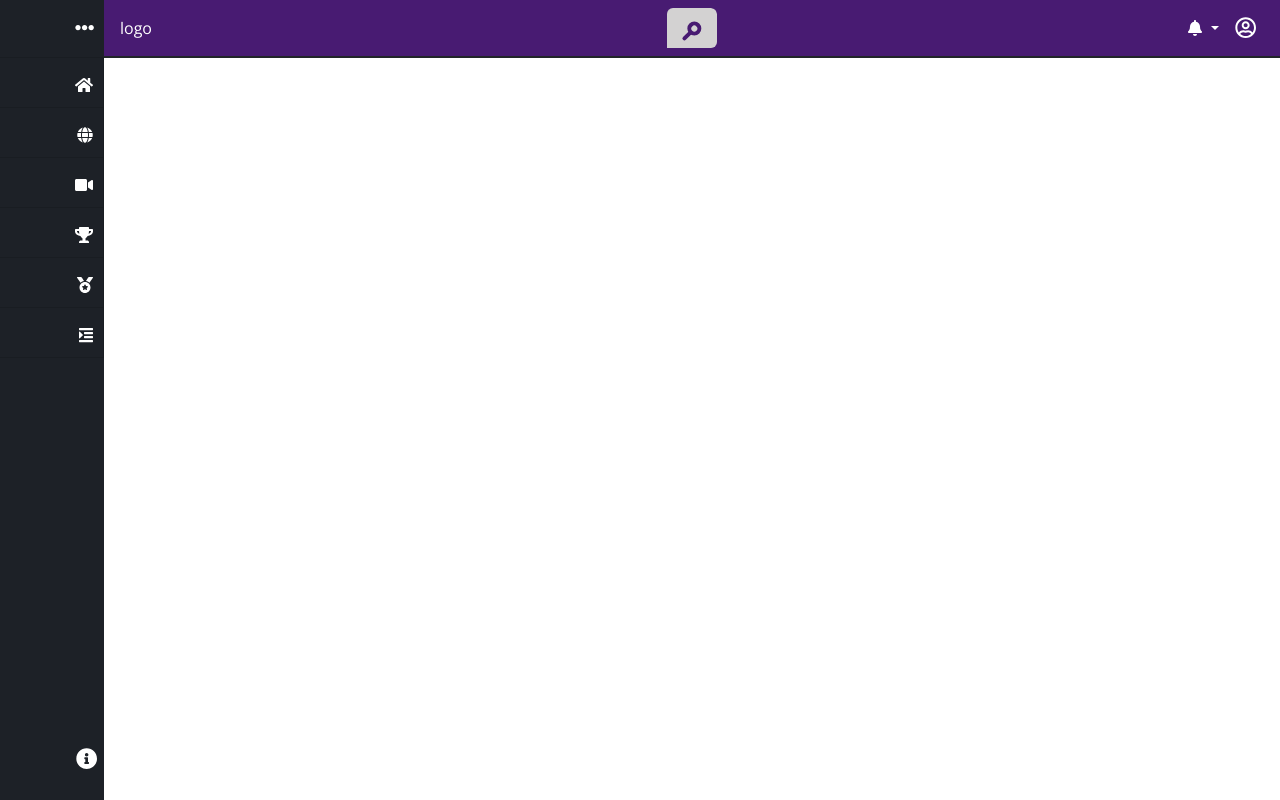
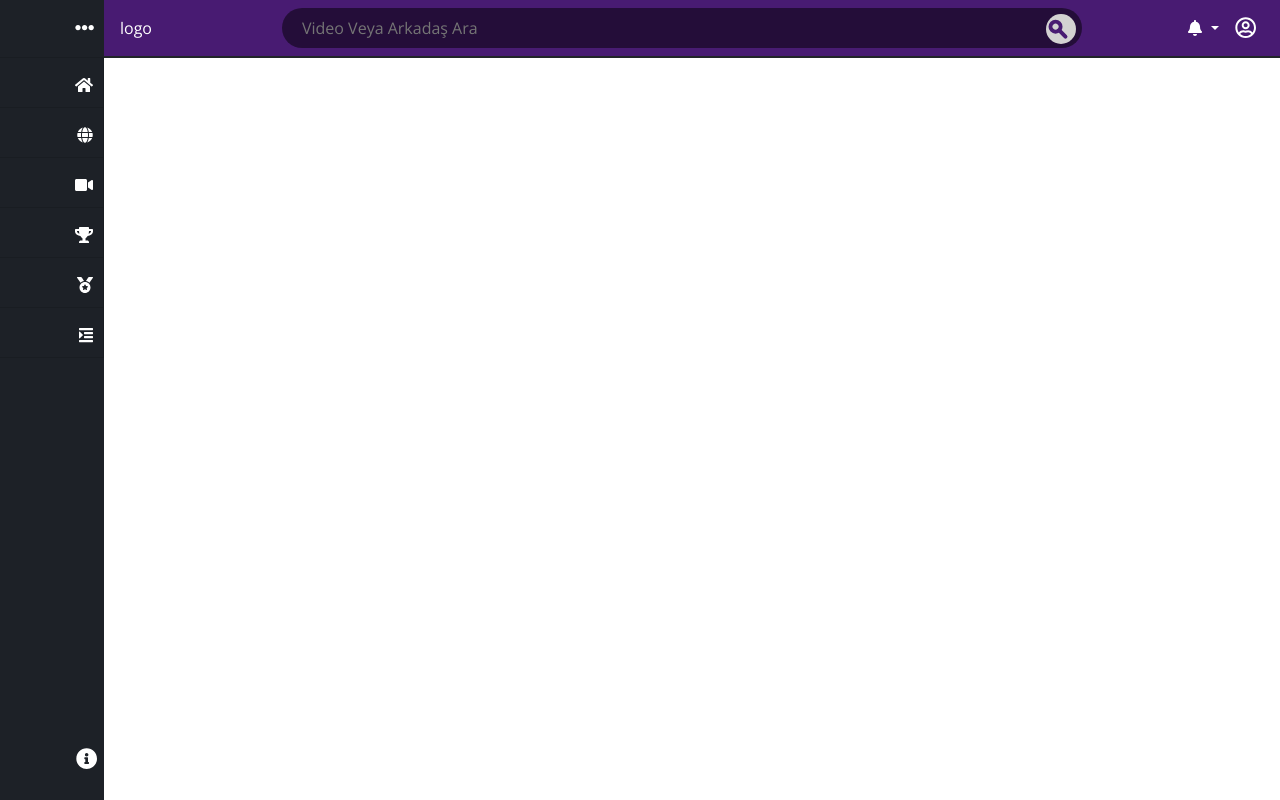
Before and after one commit to the-awakening/Awakening-script, a PHP site: page / in a window 1280 px wide. Run offline with PHP 8.4, Linux system fonts and the light colour scheme; some libraries are stand-ins or nearby versions.

Commit message:
Add files via upload

```diff
--- /dev/null
+++ b/content.php
@@ -0,0 +1,8 @@
+ <!--<section class=" " style="height: 500px; width: 1000px; background-color: black; position: absolute;  top: 250px; left: 350px;">
+
+ </section>-->
+ <div class="container w-25 p-3">
+ 	<div class="row ">
+
+ 	</div>
+ </div>
--- a/css/front/colors.css
+++ b/css/front/colors.css
@@ -65,3 +65,12 @@
 	border-color: #1d2127 !important;
 	border-bottom: 2px solid !important;
 }
+ .bg_modal_head{
+ 	background-color: #481b72 !important;
+ }
+ .bg_modal_button{
+ 	background-color: rgba(0,0,0,.2) !important; /*transparan yapıyo rengi */
+ }
+  .bg_modal_button:hover{
+ 	background-color: #6828a3 !important;
+ }
--- a/css/front/resolution.css
+++ b/css/front/resolution.css
@@ -63,6 +63,7 @@
 	}
 
 }
+/*tam çalışmıyo*/
 @media only screen and (min-device-width: 768px) and (max-device-width: 1024px) {
 	#sidebar-wrapper {
 		min-width: 41vh !important;
--- a/css/front/style.css
+++ b/css/front/style.css
@@ -117,7 +117,7 @@ html,body{
 	transition: all 0.3s ease-in-out;
 }
 /*textboxun kendisi*/
-.search-wrapper.active .input-holder {
+.search-wrapper .input-holder {
 	border-radius: 50px;
 	width:800px;
 	background: rgba(0,0,0,0.5);
@@ -156,7 +156,7 @@ html,body{
 	-moz-transition-delay: 0.3s;
 	transition-delay: 0.3s;
 }
-.search-wrapper.active .input-holder .search-input {
+.search-wrapper  .input-holder .search-input {
 	opacity: 1;
 	-webkit-transform: translate(0, 10px);
 	-moz-transform: translate(0, 10px);
@@ -180,7 +180,7 @@ html,body{
 	transition: all 0.3s ease-in-out;
 }
 /*textboxun sağındaki yuvarlak yer*/
-.search-wrapper.active .input-holder .search-icon {
+.search-wrapper  .input-holder .search-icon {
 	width: 30px;
 	height:30px;
 	margin: 6px;
@@ -200,7 +200,7 @@ html,body{
 	transition: all .4s cubic-bezier(0.650, -0.600, 0.240, 1.650);
 
 }
-.search-wrapper.active .input-holder .search-icon span {
+.search-wrapper  .input-holder .search-icon span {
 	-webkit-transform: rotate(-45deg);
 	-moz-transform: rotate(-45deg);
 	transform: rotate(-45deg);
@@ -227,54 +227,8 @@ html,body{
 	border: 4px solid #481b72; /*büyütecin rengi*/
 }
 
-.search-wrapper .close {
-	position: absolute;
-	z-index: 1;
-	top:14px;
-	right:20px;
-	width:25px;
-	height:25px;
-	cursor: pointer;
-	-webkit-transform: rotate(-180deg);
-	-moz-transform: rotate(-180deg);
-	transform: rotate(-180deg);
-	-webkit-transition: all .3s cubic-bezier(0.285, -0.450, 0.935, 0.110);
-	-moz-transition: all .3s cubic-bezier(0.285, -0.450, 0.935, 0.110);
-	transition: all .3s cubic-bezier(0.285, -0.450, 0.935, 0.110);
-	-webkit-transition-delay: 0.2s;
-	-moz-transition-delay: 0.2s;
-	transition-delay: 0.2s;
-}
-.search-wrapper.active .close {
-	right:-50px;
-	-webkit-transform: rotate(45deg);
-	-moz-transform: rotate(45deg);
-	transform: rotate(45deg);
-	-webkit-transition: all .6s cubic-bezier(0.000, 0.105, 0.035, 1.570);
-	-moz-transition: all .6s cubic-bezier(0.000, 0.105, 0.035, 1.570);
-	transition: all .6s cubic-bezier(0.000, 0.105, 0.035, 1.570);
-	-webkit-transition-delay: 0.5s;
-	-moz-transition-delay: 0.5s;
-	transition-delay: 0.5s;
-}
-.search-wrapper .close::before, .search-wrapper .close::after {
-	position:absolute;
-	content:'';
-	background: #FFF;
-	border-radius: 2px;
-}
-.search-wrapper .close::before {
-	width: 5px;
-	height: 25px;
-	left: 10px;
-	top: 0px;
-}
-.search-wrapper .close::after {
-	width: 25px;
-	height: 5px;
-	left: 0px;
-	top: 10px;
-}
+
+
 .search-wrapper .result-container {
 	width: 100%;
 	position: absolute;
@@ -289,5 +243,9 @@ html,body{
 
 
 @media screen and (max-width: 560px) {
-	.search-wrapper.active .input-holder {width:200px;}
+	.search-wrapper .input-holder {width:200px;}
 }
+
+
+
+/* bu kısım modal daki textbox kısmı */
--- a/index.php
+++ b/index.php
@@ -2,16 +2,26 @@
 
 
 <body>
+	<?php require_once 'login.php'; ?>
+
+	<!--Sidebar Kısmı-->
 	<div class="d-flex toggled" id="wrapper">
-		<?php
+		<?php require_once 'sidebar.php';	?>
 
-		require_once 'sidebar.php';
-		require_once 'menu.php';
 
-		?>
+
+		<!--İçerik ve menü-->
+		<div id="page-content-wrapper">
+			<?php
+			require_once 'menu.php';
+			require_once 'content.php';
+			?>
+
+		</div>
+
 
 	</div>
 
-
+</body>
 
 <?php require_once 'footer.php'; ?>
--- a/menu.php
+++ b/menu.php
@@ -1,4 +1,4 @@
-    <div id="page-content-wrapper">
+
       <nav class="navbar navbar-expand-lg navbar- menu_color_1 menu_border_bottom_color  border-bottom">
        <a class="text-white" href="#" >
         logo
@@ -16,12 +16,11 @@
              <form onsubmit="submitFn(this, event);">
               <div class="search-wrapper">
                 <div class="input-holder">
-                  <input type="text" class="search-input" placeholder="Type to search" />
+                  <input type="text" class="search-input" placeholder="Video Veya Arkadaş Ara" />
                   <button class="search-icon" onclick="searchToggle(this, event);"><span></span></button>
                 </div>
-                <span class="close" onclick="searchToggle(this, event);"></span>
                 <div class="result-container">
-
+                  <!--ne oldugu pek belli degil-->
                 </div>
               </div>
             </form>
@@ -45,12 +44,28 @@
 
           </a>
           <div  style="white-space: nowrap; overflow: hidden; text-overflow: ellipsis; width: 330px !important;" class="dropdown-menu-right dropdown-menu bildirim">
+            <div class="modal-header">
+             <ul class="list-inline ml-2 ">
+              <li class="list-inline-item  ">
+                <a href="" class="text-dark" >Arkadaşlar</a>
+              </li>
+              <li class="list-inline-item px-3 ">
+                <a href="" class="text-dark">Videolar</a>
+              </li>
+              <li class="list-inline-item  ">
+                <a href="" class="text-dark">Canlı Yayın</a>
+              </li>
+            </ul>
+          </div>
+          <div class="modal-body">
            <!-- /.dropdown-messages -->
+         </div>
+
        </div>
      </li>
      <!--Profil Kısmı-->
      <li class="dropdown order-1">
-          <a href="#"  data-toggle="modal" data-target="#modalLRForm"  class=" nav-link tab2 ml-auto text-white">
+      <a href="#"  data-toggle="modal" data-target="#basicExampleModal"  class=" nav-link tab2 ml-auto text-white">
         <i class="far fa-user-circle fa-lg text-white"></i>
 
       </a>
@@ -61,4 +76,3 @@
 
 </div>
 </nav>
-</div>
--- a/sidebar.php
+++ b/sidebar.php
@@ -47,8 +47,5 @@
          <i  class="footer_info fas fa-info-circle fa-lg text-white"></i>
       </a>
 
-
-
-
   </div>
     <!-- /#sidebar-wrapper -->
```
Also changed, not shown: footer.php (+28 -26 lines), login.php (added, +83 -0 lines). Lines whose indentation alone changed are shown as unchanged.
